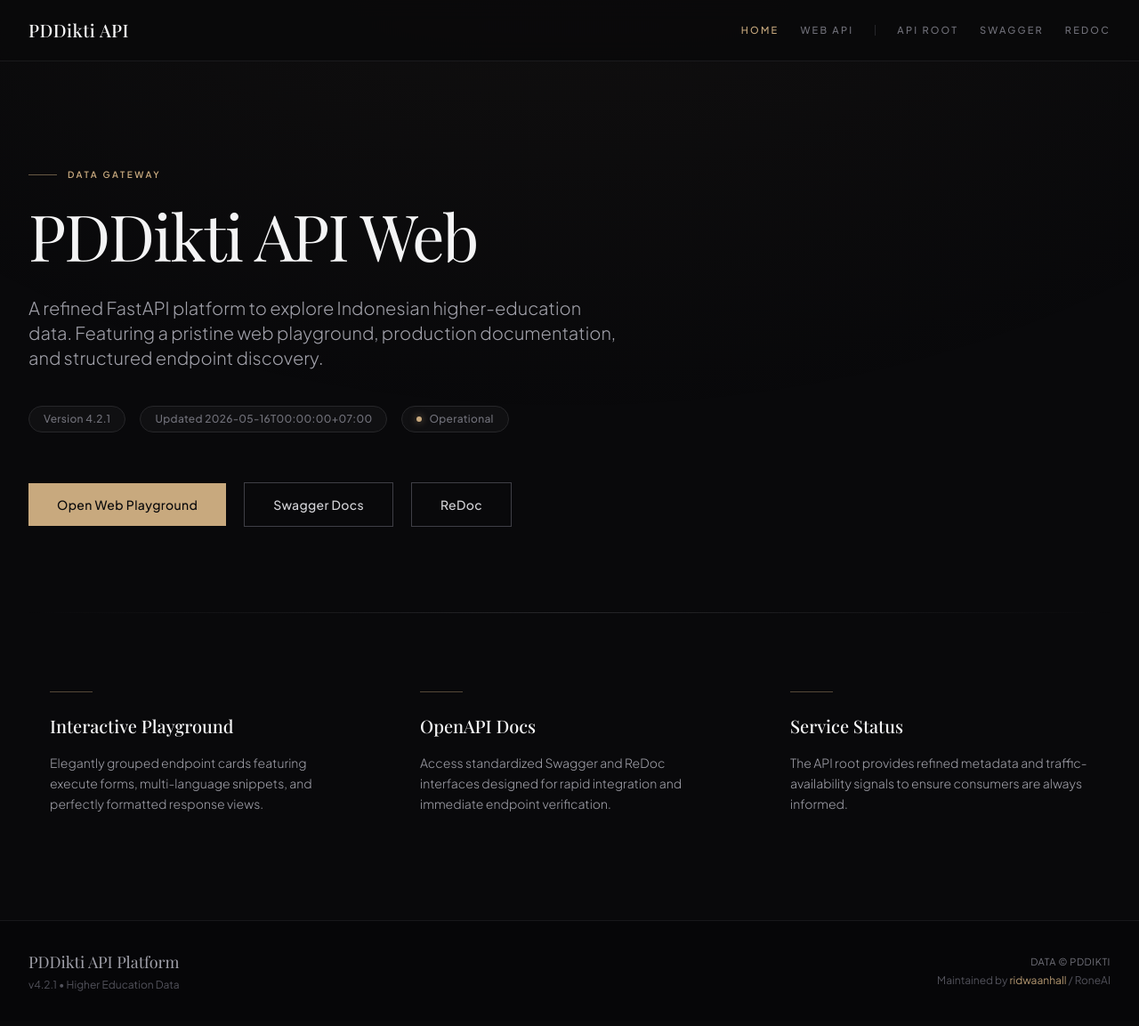
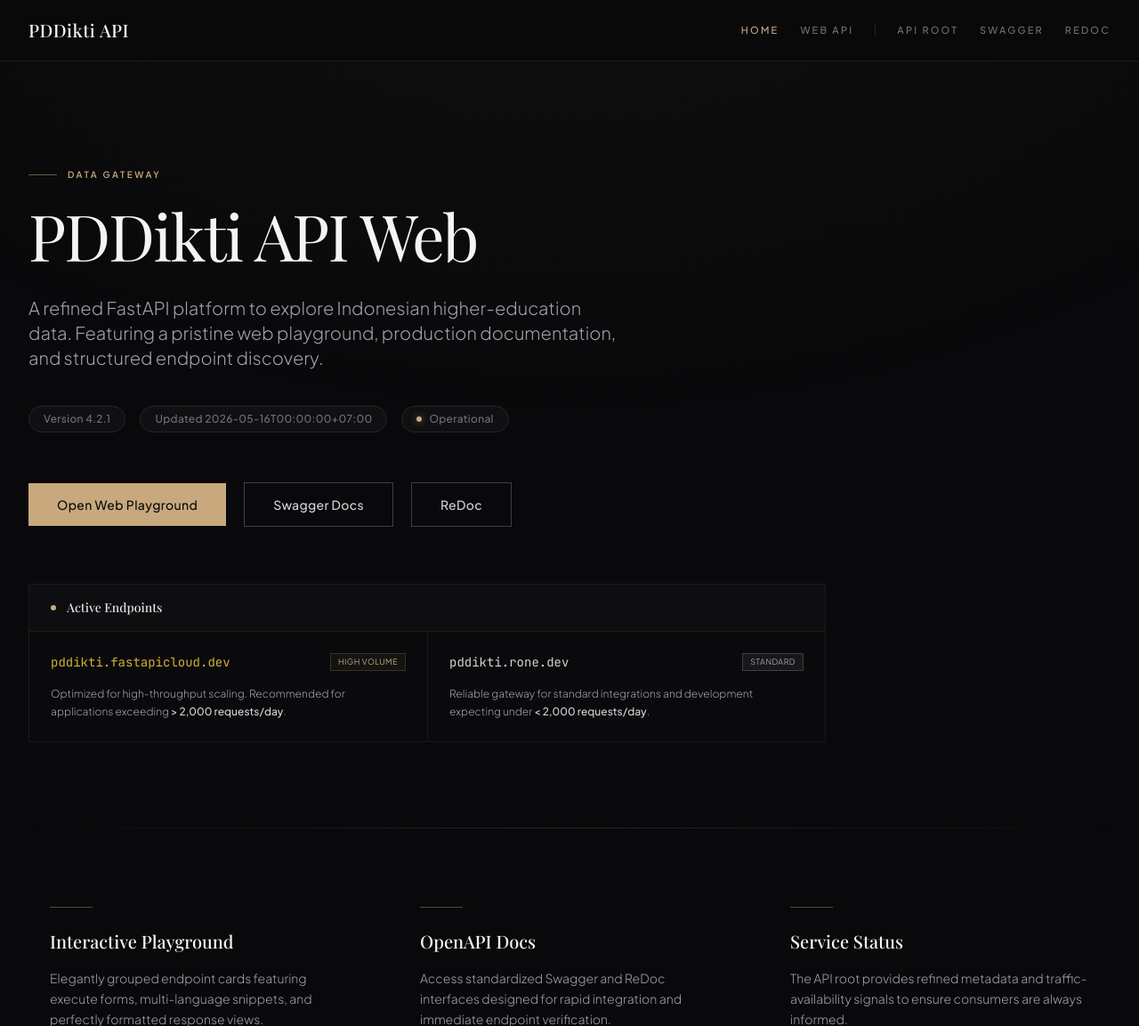
Before and after one commit to ridwaanhall/api-pddikti, a FastAPI app: page / in a window 1280 px wide. Shown: the top 1153 px of the page at 89% size. Before the commit the page ends 1114 px from the top, so only its background shows below. Run offline with FastAPI, Linux system fonts and the light colour scheme; some libraries are stand-ins or nearby versions; some web fonts are replaced.

Commit message:
✨feat(template): Add API endpoint selection notice and integrate Google Analytics script

```diff
--- a/app/web/templates/base.html
+++ b/app/web/templates/base.html
@@ -61,6 +61,17 @@
             code, pre, kbd, samp { font-family: 'JetBrains Mono', monospace; }
         </style>
         {% block head %}{% endblock %}
+        {% if 'pddikti.fastapicloud.dev' in public_base_url|default('') %}
+        <!-- Google tag (gtag.js) -->
+        <script async src="https://www.googletagmanager.com/gtag/js?id=G-F5QLVZY6DX"></script>
+        <script>
+            window.dataLayer = window.dataLayer || [];
+            function gtag(){dataLayer.push(arguments);}
+            gtag('js', new Date());
+
+            gtag('config', 'G-F5QLVZY6DX');
+        </script>
+        {% endif %}
     </head>
     <body class="min-h-screen bg-[#09090b] text-zinc-300 antialiased selection:bg-gold-500/30 selection:text-gold-400">
         {% set active = active_page|default('landing') %}
@@ -98,7 +109,7 @@
                 <div class="mx-auto flex w-full max-w-7xl flex-col items-center justify-between gap-4 px-6 py-8 sm:flex-row lg:px-8">
                     <div class="flex flex-col gap-1">
                         <p class="font-serif text-lg text-zinc-400">PDDikti API Platform</p>
-                        <p class="text-xs text-zinc-600">v{{ api_version|default('4.2.0') }} &bull; Higher Education Data</p>
+                        <p class="text-xs text-zinc-600">v{{ api_version|default('4.2.1') }} &bull; Higher Education Data</p>
                     </div>
                     <div class="flex flex-col items-end gap-1 text-right">
                         <p class="text-[11px] tracking-wider text-zinc-500 uppercase">Data &copy; PDDikti</p>
--- a/app/web/templates/landing.html
+++ b/app/web/templates/landing.html
@@ -62,6 +62,38 @@
             </div>
         </div>
         {% endif %}
+
+        <!-- Integrated Endpoint Specification -->
+        <div class="mt-16 flex w-full max-w-4xl flex-col border border-zinc-800/60 bg-[#0c0c0e]/50">
+            <div class="flex items-center gap-3 border-b border-zinc-800/60 bg-zinc-900/30 px-6 py-4">
+                <div class="h-1.5 w-1.5 rounded-full bg-gold-500"></div>
+                <h2 class="font-serif text-sm font-medium text-zinc-200">Active Endpoints</h2>
+            </div>
+
+            <div class="grid divide-y divide-zinc-800/60 sm:grid-cols-2 sm:divide-x sm:divide-y-0">
+                <!-- High Traffic -->
+                <a href="https://pddikti.fastapicloud.dev" target="_blank" rel="noopener noreferrer" class="group flex flex-col p-6 transition-colors hover:bg-zinc-900/40">
+                    <div class="flex items-center justify-between">
+                        <h3 class="font-mono text-sm text-gold-400 transition-colors group-hover:text-gold-300">pddikti.fastapicloud.dev</h3>
+                        <span class="border border-gold-500/20 bg-gold-500/5 px-2 py-0.5 text-[9px] uppercase tracking-wider text-gold-500">High Volume</span>
+                    </div>
+                    <p class="mt-4 text-xs font-light leading-relaxed text-zinc-400">
+                        Optimized for high-throughput scaling. Recommended for applications exceeding <span class="text-zinc-300 font-medium">&gt; 2,000 requests/day</span>.
+                    </p>
+                </a>
+
+                <!-- Standard Traffic -->
+                <a href="https://pddikti.rone.dev" target="_blank" rel="noopener noreferrer" class="group flex flex-col p-6 transition-colors hover:bg-zinc-900/40">
+                    <div class="flex items-center justify-between">
+                        <h3 class="font-mono text-sm text-zinc-300 transition-colors group-hover:text-zinc-100">pddikti.rone.dev</h3>
+                        <span class="border border-zinc-700 bg-zinc-800/50 px-2 py-0.5 text-[9px] uppercase tracking-wider text-zinc-400">Standard</span>
+                    </div>
+                    <p class="mt-4 text-xs font-light leading-relaxed text-zinc-400">
+                        Reliable gateway for standard integrations and development expecting under <span class="text-zinc-300 font-medium">&lt; 2,000 requests/day</span>.
+                    </p>
+                </a>
+            </div>
+        </div>
     </header>
 
     <div class="my-8 h-px w-full bg-gradient-to-r from-transparent via-zinc-800 to-transparent"></div>
```
Also changed, not shown: app/web/templates/web_index.html (+25 -2 lines).
